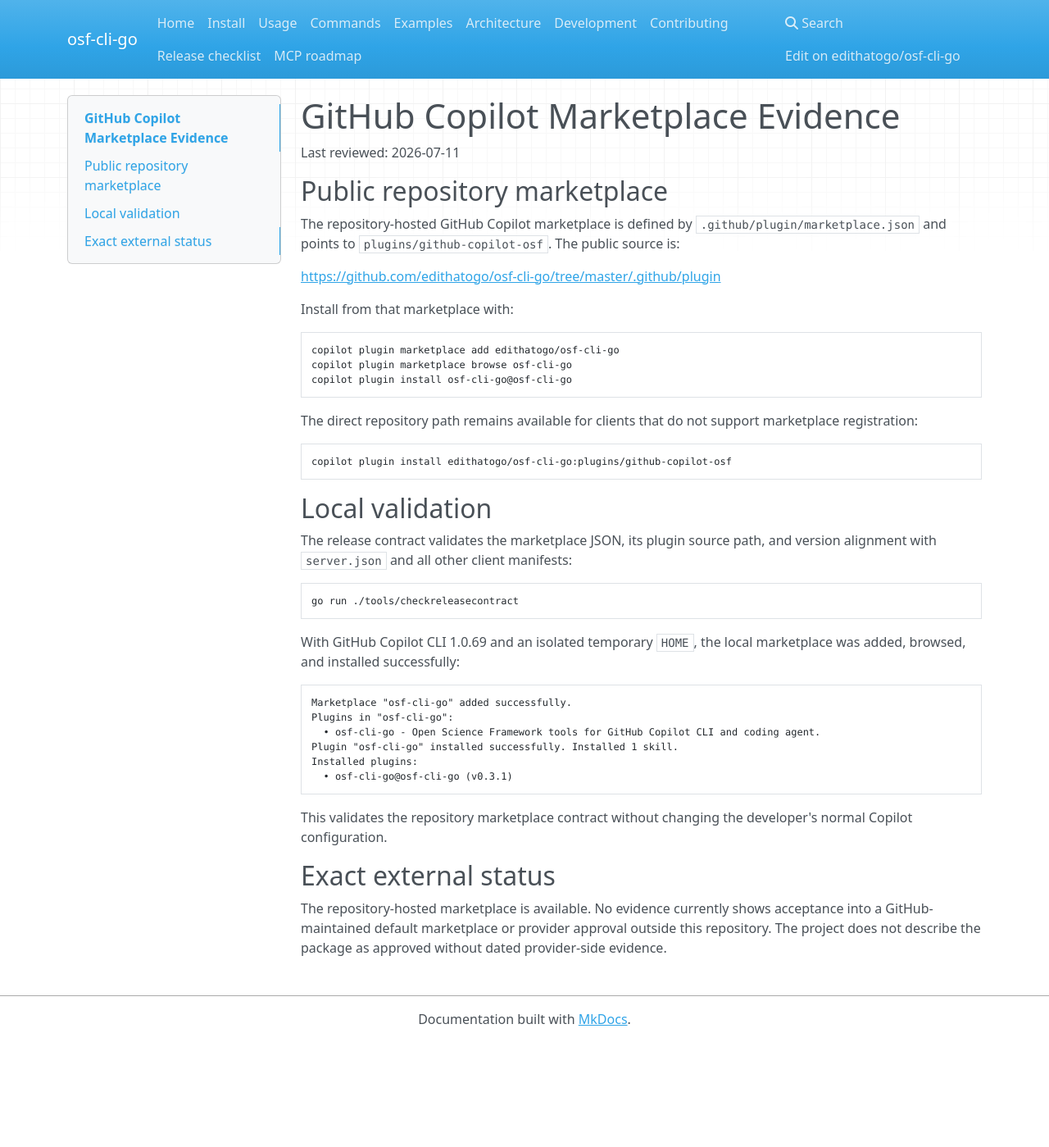
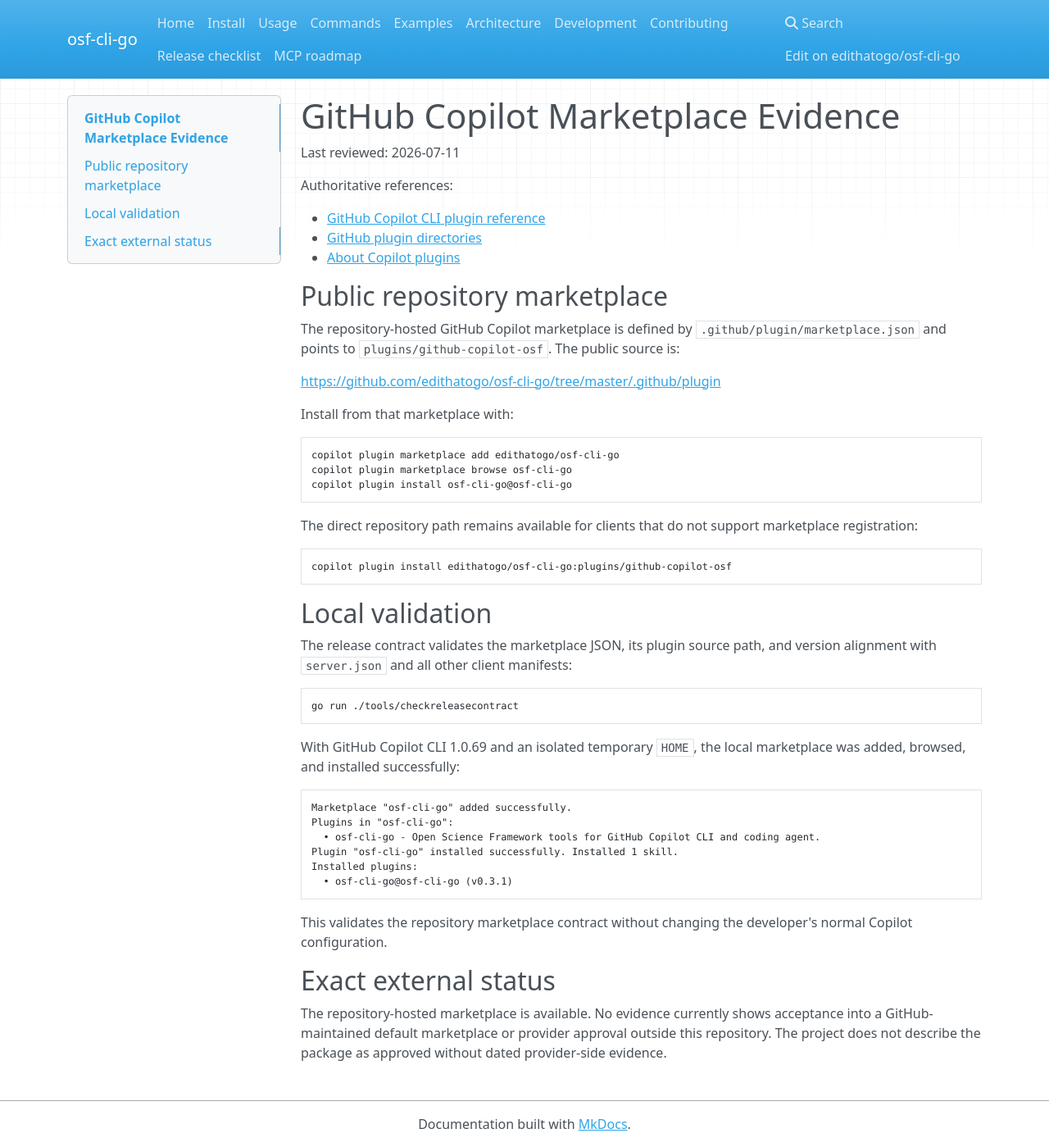
Before and after one commit to edithatogo/osf-cli-go, an MkDocs documentation site: the page built from docs/copilot-marketplace-evidence.md, in a window 1280 px wide and 1399 px high. Shown: the whole window at 82% size. Built offline with MkDocs 1.6.1, drawn with Linux system fonts in a browser that asks for light colours; nearby versions of some CDN libraries.

Commit message:
docs(conductor): preserve Copilot review references

```diff
--- a/docs/copilot-marketplace-evidence.md
+++ b/docs/copilot-marketplace-evidence.md
@@ -1,6 +1,12 @@
 # GitHub Copilot Marketplace Evidence
 
 Last reviewed: 2026-07-11
+
+Authoritative references:
+
+- [GitHub Copilot CLI plugin reference](https://docs.github.com/en/copilot/reference/copilot-cli-reference/cli-plugin-reference)
+- [GitHub plugin directories](https://docs.github.com/en/copilot/how-tos/copilot-sdk/features/plugin-directories)
+- [About Copilot plugins](https://docs.github.com/en/copilot/concepts/agents/about-plugins)
 
 ## Public repository marketplace
 
```
Also changed, not shown: conductor/archive/github-copilot-plugin-publication_20260711/phase-review.md (+4 -0 lines).
